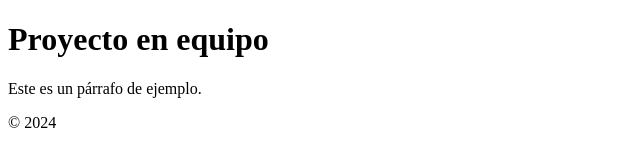
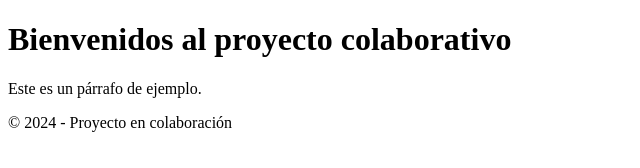
Before and after one commit to LaiaFerrerMartinez/Ejercicio1, a plain HTML site: page index.html in a window 1280 px wide. Shown: the whole page, without its empty margins (0-640 px from the left). Drawn offline with Linux system fonts and the light colour scheme.

Commit message:
Edición del título y pie de página en el archivo

```diff
--- a/index.html
+++ b/index.html
@@ -7,8 +7,9 @@
 </head>
 <body>
     <header>
-        <h1>Proyecto en equipo</h1>
+        <h1>Bienvenidos al proyecto colaborativo</h1>
         <!-- Comentario Persona 1: Sección inicial de la página -->
+        <!-- Comentario Persona 2: Cambié el título principal -->
     </header>
 
     <main>
@@ -19,7 +20,8 @@
 
     <footer>
         <!-- Comentario Persona 1: Pie de página -->
-         <p>&copy; 2024</p>
+         <p>&copy; 2024 - Proyecto en colaboración</p>
+         <!-- Comentario Persona 2: Actualización del pie de página -->
     </footer>
 </body>
 </html>
```
